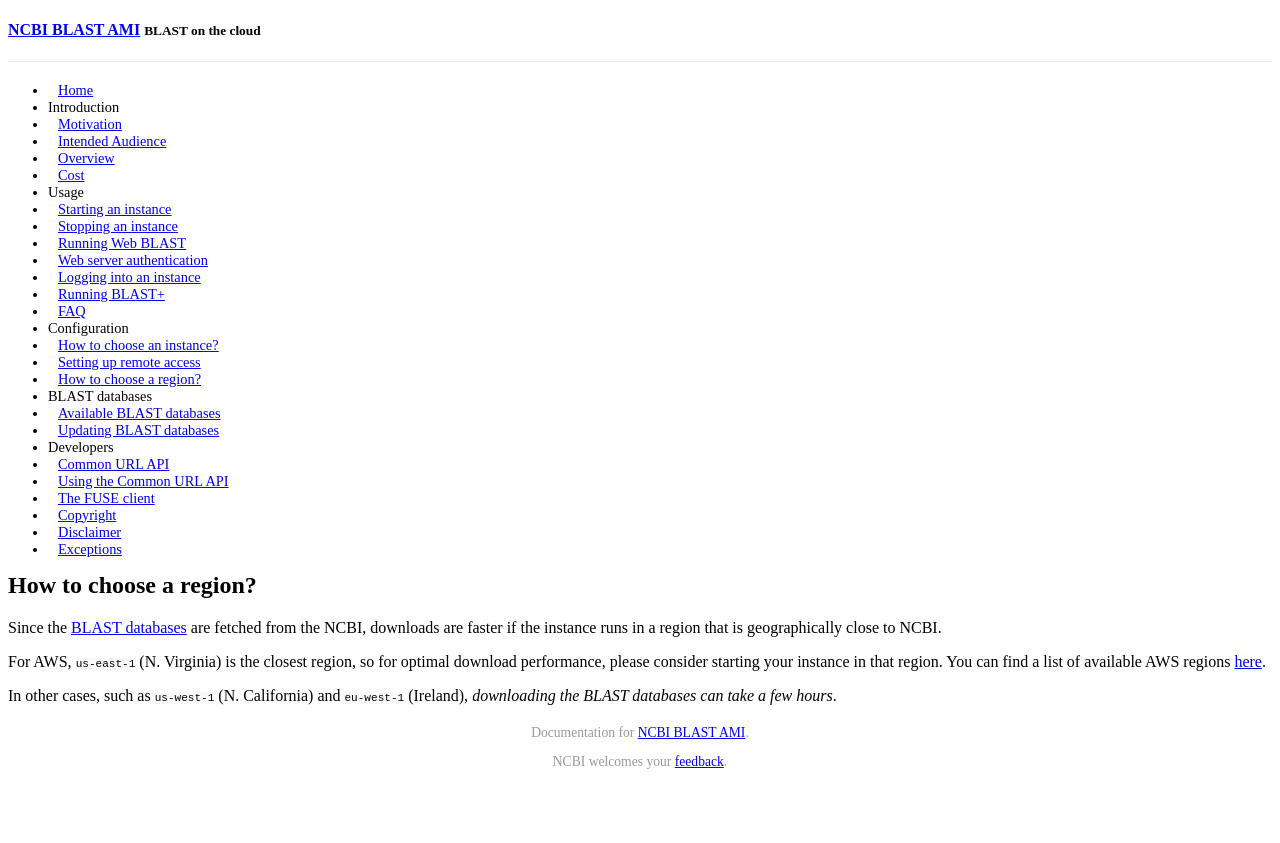
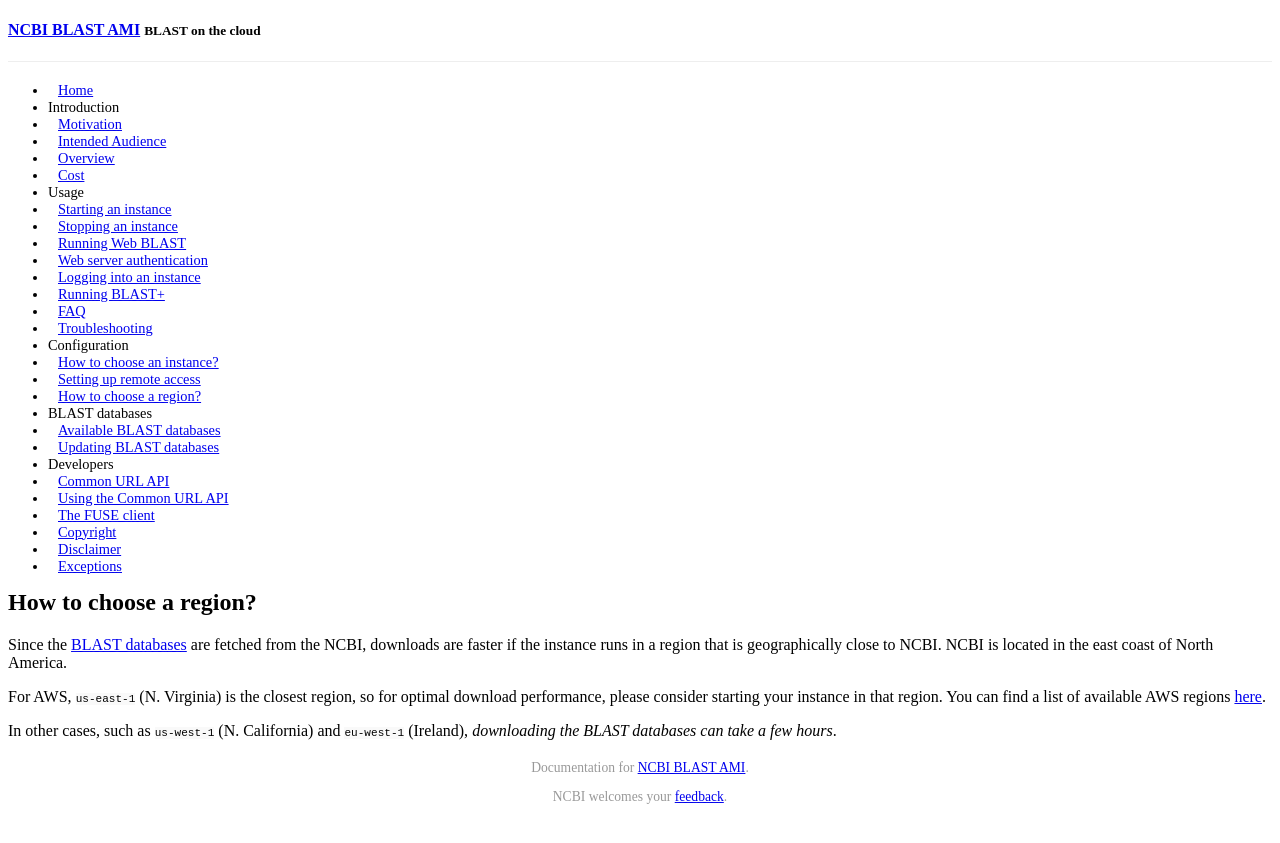
Before and after one commit to ncbi/blast-cloud, a Jekyll site: the page built from _posts/2015-06-09-data-center-location.md, in a window 1280 px wide. Shown: the top 843 px of the page. Built offline with Jekyll 4.4.1, drawn with Linux system fonts in a browser that asks for light colours; a style sheet for code colours, icons or effects is not loaded.

Commit message:
Add Troubleshooting page

```diff
--- a/_posts/2015-06-09-data-center-location.md
+++ b/_posts/2015-06-09-data-center-location.md
@@ -6,7 +6,7 @@ order: 2
 ---
 
 Since the [BLAST databases]({{site.baseurl}}{% post_url 2015-06-09-available-blastdbs %}) are fetched from the NCBI, downloads are faster if the
-instance runs in a region that is geographically close to NCBI.
+instance runs in a region that is geographically close to NCBI. NCBI is located in the east coast of North America.
 
 For AWS, `us-east-1` (N. Virginia) is the closest region, so for optimal download performance, please consider
 starting your instance in that region. You can find a list of available AWS regions [here](https://docs.aws.amazon.com/AWSEC2/latest/UserGuide/using-regions-availability-zones.html).
```
Also changed, not shown: _posts/2015-06-09-troubleshooting.md (added, +16 -0 lines).
